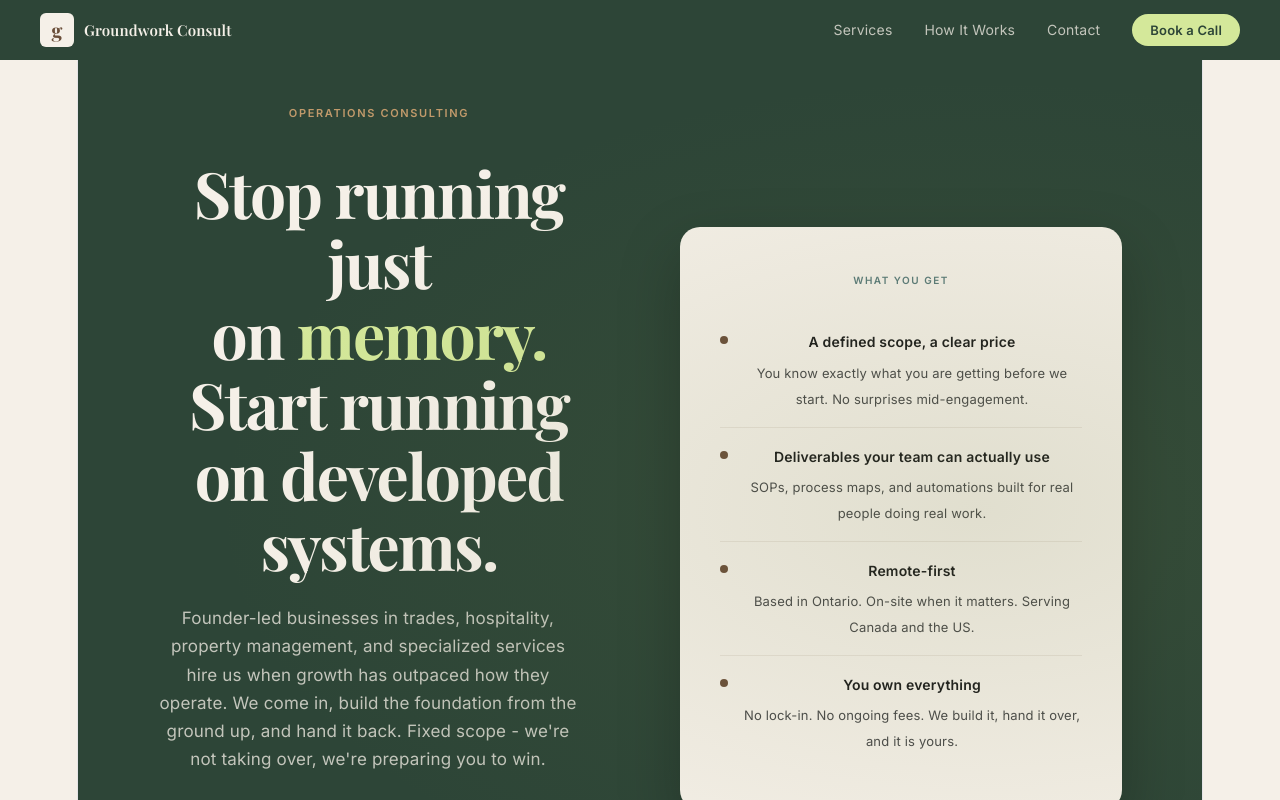
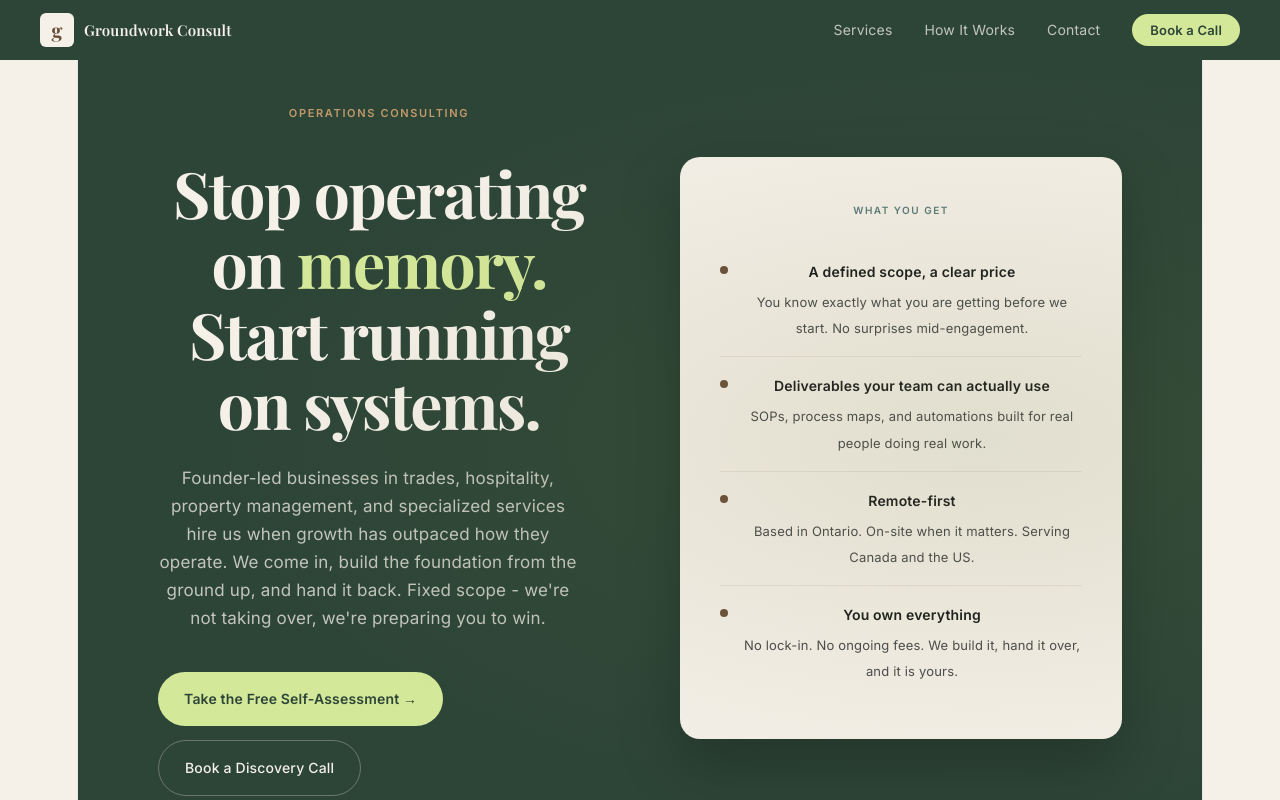
Before and after one commit to JenniferGroundwork/Groundwork, a React (Vite) app: page / in a window 1280 px wide. Shown: the top 800 px of the page. Built offline with nearby package versions, Linux system fonts and the light colour scheme.

Commit message:
hero line2

```diff
--- a/src/Home.jsx
+++ b/src/Home.jsx
@@ -524,10 +524,10 @@ export default function GroundworkHome() {
           <div>
             <p className="hero-eyebrow">Operations Consulting</p>
             <h1 className="hero-h1">
-              Stop running just<br />
+              Stop operating <br />
               on <em>memory.</em><br />
               Start running<br />
-              on developed systems.
+              on systems.
             </h1>
             <p className="hero-sub">
               Founder-led businesses in trades, hospitality, property management, and specialized services hire us when growth has outpaced how they operate. We come in, build the foundation from the ground up, and hand it back. Fixed scope - we're not taking over, we're preparing you to win.
```
